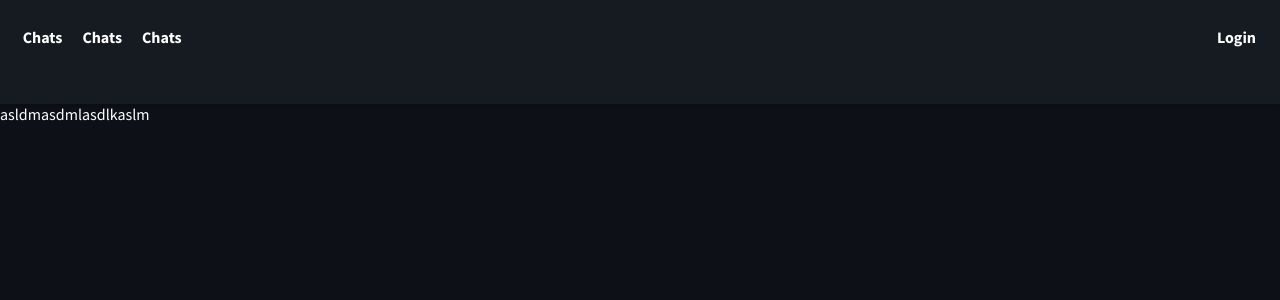
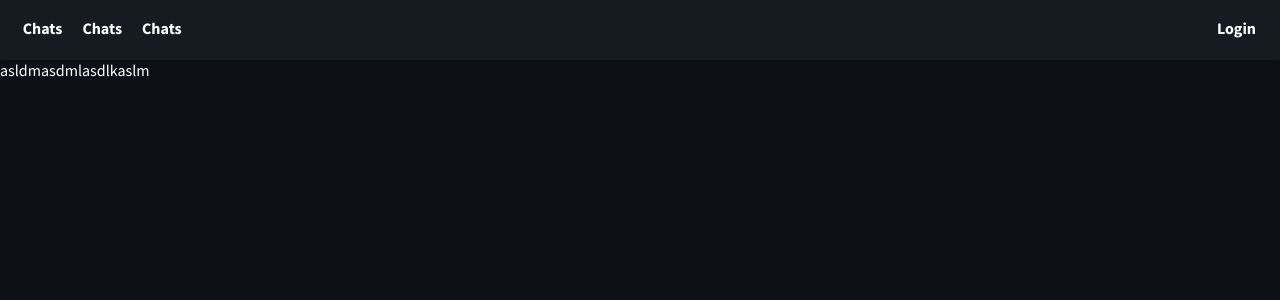
Before and after one commit to ZukLevinson/ChattingApp, a React (Create React App) app in the folder frontend/: page / in a window 1280 px wide. Shown: the top 300 px of the page. Built offline with nearby package versions, Linux system fonts and the light colour scheme.

Commit message:
fix(Navbar):  making the navbar container not scalabale via %

```diff
--- a/frontend/src/components/Navbar/index.module.css
+++ b/frontend/src/components/Navbar/index.module.css
@@ -1,7 +1,7 @@
 .container {
   display: flex;
   width: 100%;
-  height: 13%;
+  height: 60px;
   align-items: center;
   background-color: #161b22;
   box-shadow: 0 5px 2px -2px rgba(0, 0, 0, 0.2);
```
